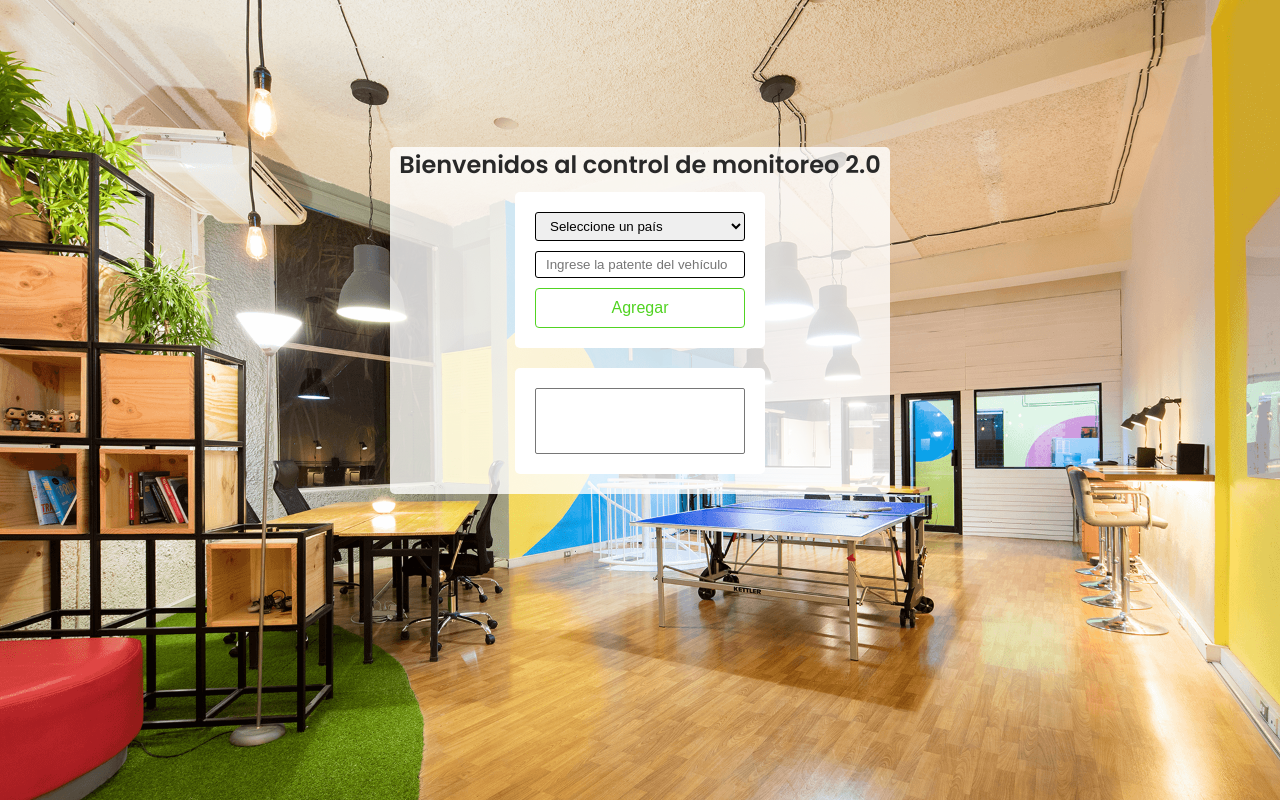
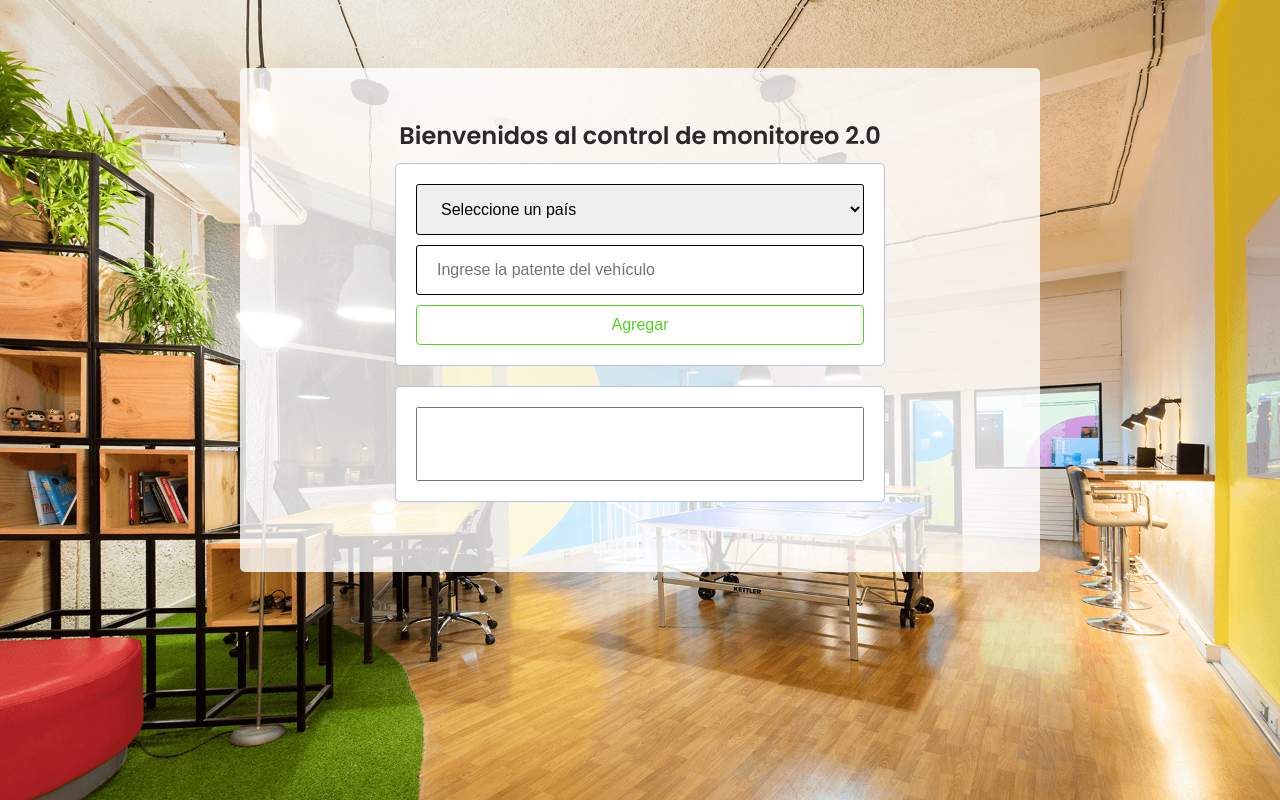
Before and after one commit to SebaGNH/control-monitoreo-tp, a plain HTML site: page index.html in a window 1280 px wide. Drawn offline with Linux system fonts and the light colour scheme.

Commit message:
se cambió tamaño del formulario

```diff
--- a/css/style.css
+++ b/css/style.css
@@ -21,9 +21,10 @@ body{
 }
 
 main{
-    /* max-width: 1200px; */
-    max-width: 500px;
+    max-width: 800px;
     width: 100%;
+    height: 100%;
+    padding: 50px;
     position: relative;
 
 
@@ -47,7 +48,7 @@ main div h2{
 
 main .formulario, .reporte{
     background-color: #fff;
-    width: 50%;
+    width: 70%;
     display: flex;
     flex-direction: column;
     justify-content: space-around;
@@ -56,30 +57,25 @@ main .formulario, .reporte{
     margin-top: 10px;
     border-radius: 5px;
     transition: .3s;
+    border: 1px solid #B4C5E4;
 
 }
 
 main .formulario .cbo_lista_paises, input[type="text"]{
     width: 100%;
-    padding: 5px 10px;
+    padding: 15px 20px;
     margin-bottom: 10px;
     border-radius: 3px;
     transition: .3s;
     border: 1px solid #000;
+    font-size: 1em;
 }
 
-main .formulario input[type="text"]:hover{
-    border: 1px solid #51D322;
-}
-
-.advertencia{
-    border: 5px solid red
-}
 
 main .formulario .btn_agregar{
     width: 100%;
     margin: 0px auto;
-    background: none; /*  <-- quitamos el fondo del botón */
+    background: none;
     border: 1px solid #51D322;
     color: #51D322;
     padding: 10px;
@@ -93,3 +89,7 @@ main .formulario .btn_agregar:hover{
     color: #fff;
 
 }
+
+main .reporte .lista_reportes{
+    font-size: 1em
+}
```
